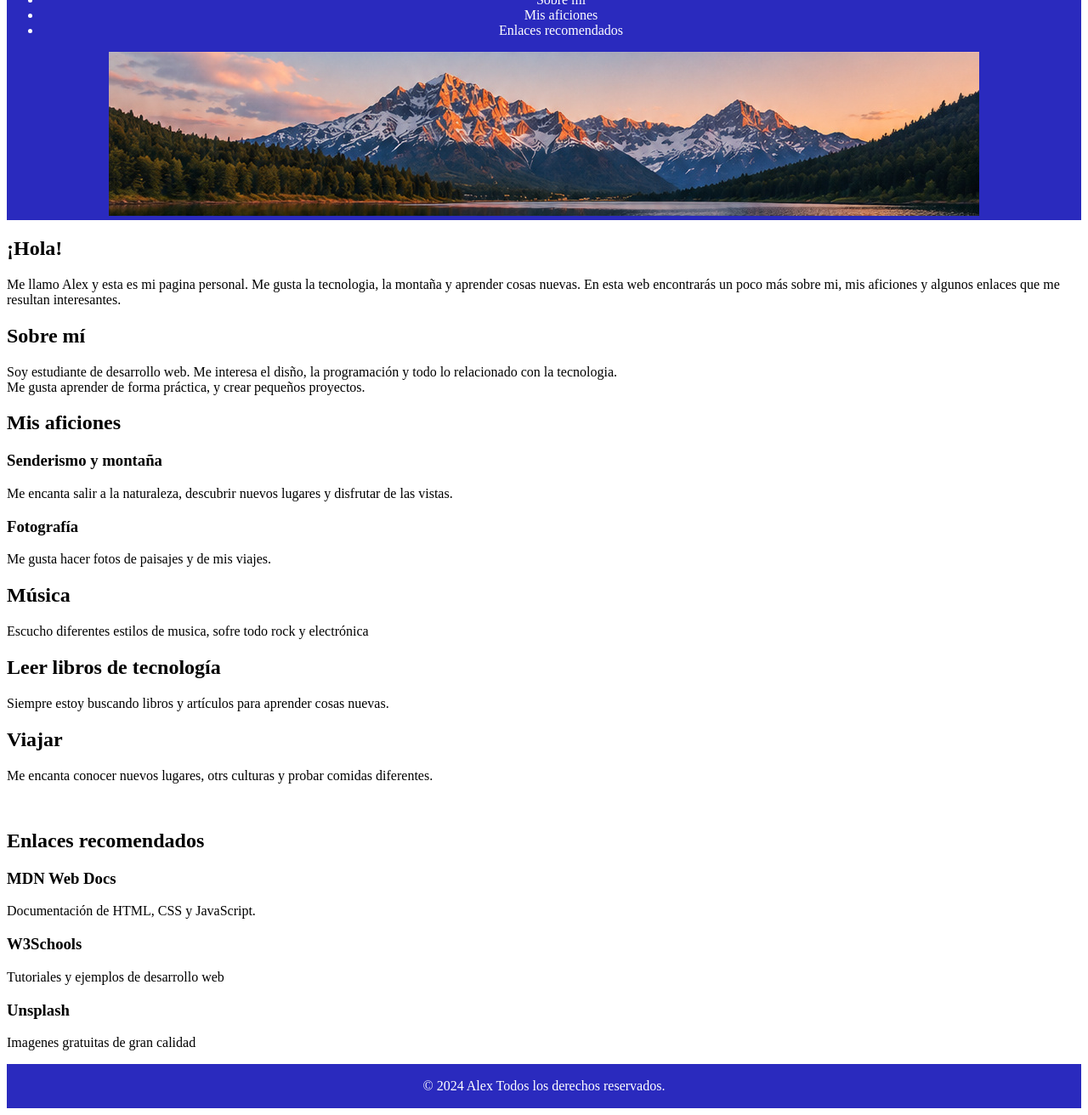
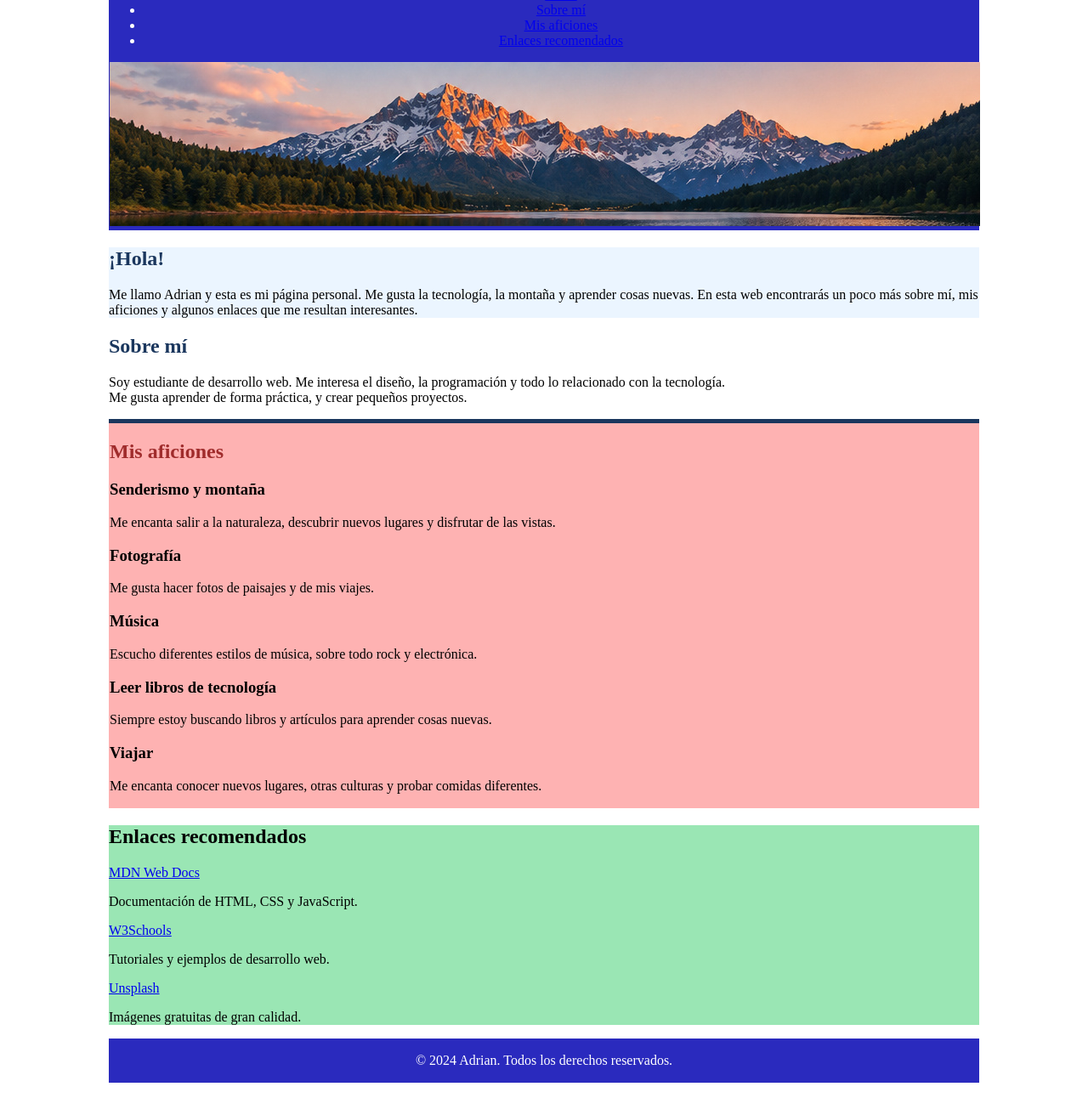
Before and after one commit to AdrianFP-es/exercici-2-css, a plain HTML site: page index.html in a window 1280 px wide. Shown: the part 150-1462 px from the top of the page at 85% size. Drawn offline with Linux system fonts and the light colour scheme.

Commit message:
Reorganizar la estructura de la página personal y mejorar el estilo de las secciones

```diff
--- a/index.html
+++ b/index.html
@@ -6,46 +6,88 @@
     <title>Mi página personal</title>
     <link rel="stylesheet" href="style.css">
 </head>
+<body>
+    <div class="container">
         <header id="header">
             <h1>Mi página personal</h1>
             <p>Aprender, crear y disfrutar</p>
+            <nav>
                 <ul>
-            <li> Inicio</li>
-            <li> Sobre mí</li>
-            <li> Mis aficiones</li>
-            <li> Enlaces recomendados</li>
+                    <li><a href="#inicio">Inicio</a></li>
+                    <li><a href="#sobre-mi">Sobre mí</a></li>
+                    <li><a href="#aficiones">Mis aficiones</a></li>
+                    <li><a href="#enlaces">Enlaces recomendados</a></li>
                 </ul>
+            </nav>
             <img src="img/muntanya-practica-css.jpg" alt="Imagen de la montaña">
         </header>
-<body>
+
+        <main>
+            <section id="inicio">
+                <div>
                     <h2>¡Hola!</h2>
-        <p>Me llamo Alex y esta es mi pagina personal. Me gusta la tecnologia, la montaña y aprender cosas nuevas. En esta web encontrarás un poco más sobre mi, mis aficiones y algunos enlaces que me resultan interesantes. </p>
+                    <p>Me llamo Adrian y esta es mi página personal. Me gusta la tecnología, la montaña y aprender cosas nuevas. En esta web encontrarás un poco más sobre mí, mis aficiones y algunos enlaces que me resultan interesantes.</p>
+                </div>
+            </section>
+
+            <section id="sobre-mi">
+                <div>
                     <h2>Sobre mí</h2>
-        <p>Soy estudiante de desarrollo web. Me interesa el disño, la programación y todo lo relacionado con la tecnologia.
+                    <p>Soy estudiante de desarrollo web. Me interesa el diseño, la programación y todo lo relacionado con la tecnología.
                     <br>
                     Me gusta aprender de forma práctica, y crear pequeños proyectos.
                     </p>
+                </div>
+            </section>
+
+            <section id="aficiones">
+                <div>
                     <h2>Mis aficiones</h2>
+                </div>
+                <div class="caja-aficion">
                     <h3>Senderismo y montaña</h3>
                     <p>Me encanta salir a la naturaleza, descubrir nuevos lugares y disfrutar de las vistas.</p>
+                </div>
+                <div class="caja-aficion">
                     <h3>Fotografía</h3>
                     <p>Me gusta hacer fotos de paisajes y de mis viajes.</p>
-    <h2>Música</h2>
-        <p>Escucho diferentes estilos de musica, sofre todo rock y electrónica</p>
-    <h2>Leer libros de tecnología</h2>
+                </div>
+                <div class="caja-aficion">
+                    <h3>Música</h3>
+                    <p>Escucho diferentes estilos de música, sobre todo rock y electrónica.</p>
+                </div>
+                <div class="caja-aficion">
+                    <h3>Leer libros de tecnología</h3>
                     <p>Siempre estoy buscando libros y artículos para aprender cosas nuevas.</p>
-    <h2>Viajar</h2>
-        <p>Me encanta conocer nuevos lugares, otrs culturas y probar comidas diferentes.</p>
-    <br>
+                </div>
+                <div class="caja-aficion">
+                    <h3>Viajar</h3>
+                    <p>Me encanta conocer nuevos lugares, otras culturas y probar comidas diferentes.</p>
+                </div>
+            </section>
+
+            <section id="enlaces">
+                <div>
                     <h2>Enlaces recomendados</h2>
-    <h3>MDN Web Docs</h3>
+                </div>
+                <div class="caja-enlace">
+                    <a href="https://developer.mozilla.org" target="_blank">MDN Web Docs</a>
                     <p>Documentación de HTML, CSS y JavaScript.</p>
-    <h3>W3Schools</h3>
-        <p> Tutoriales y ejemplos de desarrollo web</p>
-    <h3>Unsplash</h3>
-        <p>Imagenes gratuitas de gran calidad</p>
+                </div>
+                <div class="caja-enlace">
+                    <a href="https://www.w3schools.com" target="_blank">W3Schools</a>
+                    <p>Tutoriales y ejemplos de desarrollo web.</p>
+                </div>
+                <div class="caja-enlace">
+                    <a href="https://unsplash.com" target="_blank">Unsplash</a>
+                    <p>Imágenes gratuitas de gran calidad.</p>
+                </div>
+            </section>
+        </main>
+
         <footer id="footer">
-        <p>&copy; 2024 Alex Todos los derechos reservados.</p>
+            <p>&copy; 2024 Adrian. Todos los derechos reservados.</p>
         </footer>
+    </div>
 </body>
 </html>
--- a/style.css
+++ b/style.css
@@ -11,3 +11,54 @@
     background-color: rgb(42, 42, 190);
     color: white;
 }
+
+#aficiones{
+    padding: 1px;
+    background-color: rgb(254, 178, 178);
+}
+
+#aficiones h2{
+    color: rgb(160, 44, 44);
+}
+
+#sobre-mi{
+    background-color: white;
+}
+
+#sobre-mi h2{
+    color: rgb(26, 54, 93);
+}
+
+#enlaces{
+    background-color: rgb(154, 230, 180);
+}
+
+#inicio{
+    background-color: rgb(235, 245, 255);
+    color: rgb(0, 0, 0);
+}
+
+#inicio h2{
+    color: rgb(26, 54, 93);
+}
+
+#saludo{
+    border-bottom: 5px solid rgb(26, 54, 93);
+}
+
+#sobre-mi{
+    border-bottom: 5px solid rgb(26, 54, 93);
+}
+
+#mis-aficiones{
+    border-bottom: 5px solid rgb(248, 160, 160);
+}
+
+#enlaces-recomendados{
+    border-bottom: 5px solid rgb(126, 238, 165);
+}
+
+.container{
+    width: 1024px;
+    margin: 20px auto;
+}
```
Lines whose indentation alone changed are shown as unchanged.
